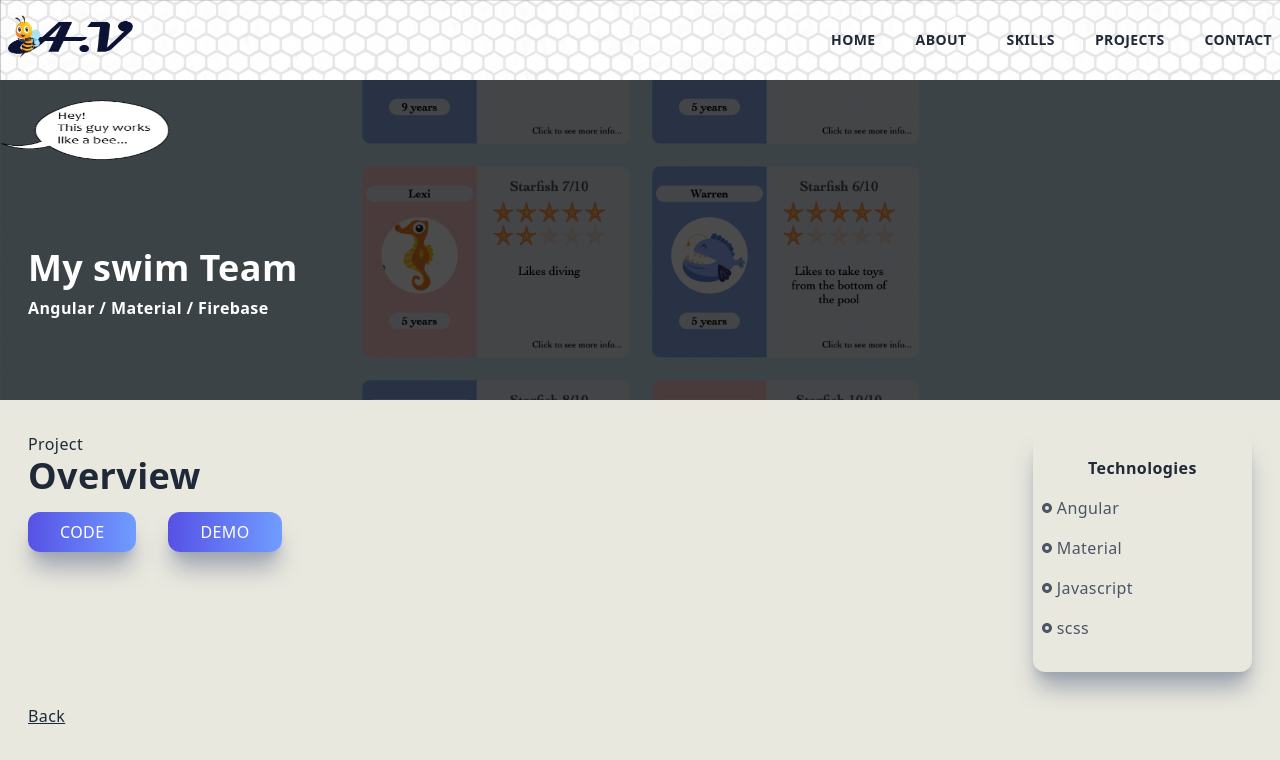
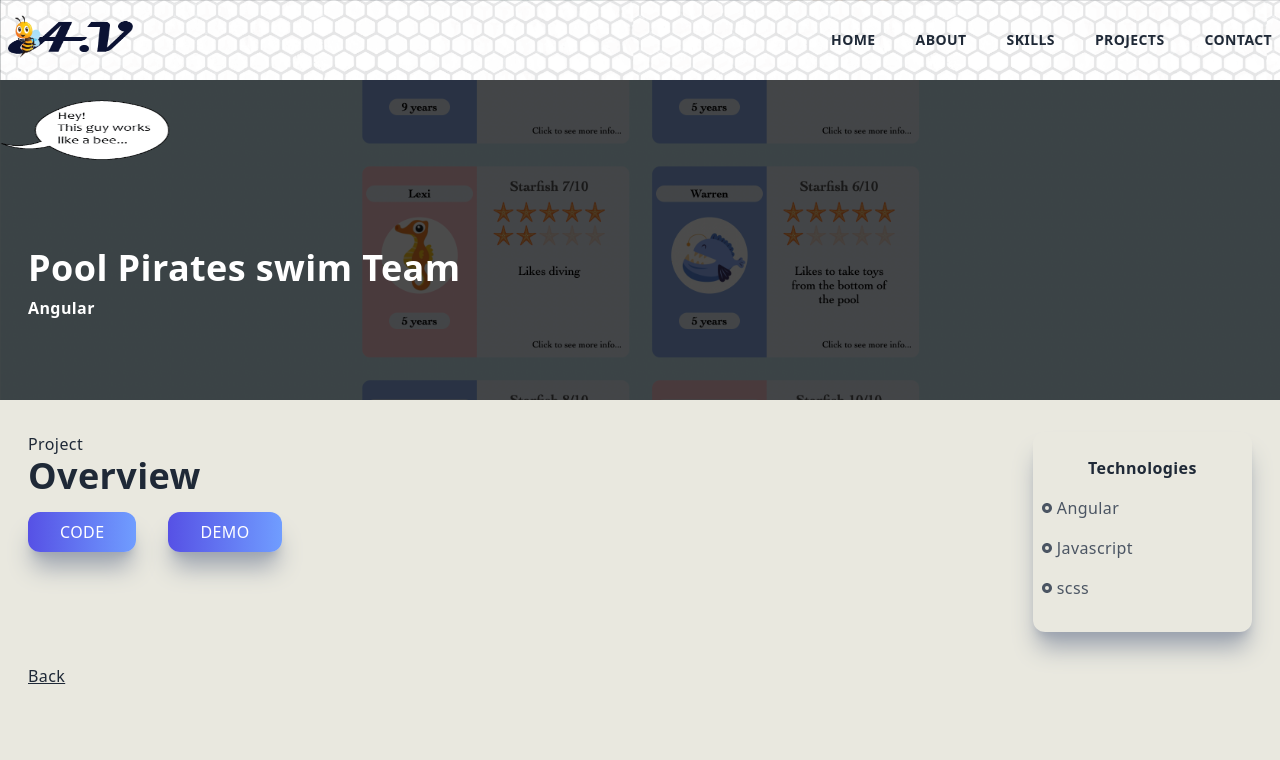
Before and after one commit to Akaki-Vashakidze/portfolio, a Next.js app: page /swimTeam in a window 1280 px wide. Shown: the top 760 px of the page. Built offline with nearby package versions, Linux system fonts and the light colour scheme.

Commit message:
changes in swimTeam

```diff
--- a/pages/swimTeam.jsx
+++ b/pages/swimTeam.jsx
@@ -17,8 +17,8 @@ const swimTeam = () => {
         alt='/'
       />
       <div className='absolute top-[70%] max-w-[1240px] w-full left-[50%] right-[50%] translate-x-[-50%] translate-y-[-50%] text-white z-10 p-2'>
-        <h2 className='py-2'>My swim Team</h2>
-        <h3>Angular / Material / Firebase</h3>
+        <h2 className='py-2'>Pool Pirates swim Team</h2>
+        <h3>Angular</h3>
       </div>
     </div>
 
@@ -29,14 +29,14 @@ const swimTeam = () => {
         <p>
         </p>
         <a
-          href='https://github.com/Akaki-Vashakidze/embassy-swim-team'
+          href='https://github.com/Akaki-Vashakidze/pool-pirates'
           target='_blank'
           rel='noreferrer'
         >
           <button className='px-8 py-2 mt-4 mr-8'>Code</button>
         </a>
         <a
-          href='https://embassy-swim-team.vercel.app/main?fbclid=IwAR2vrDOVTSu4zo9ZI23-ruEYXyVEi9u7aDJMUpRBoCpbcQ4qJJUzjWn4E1o'
+          href='https://pool-pirates.vercel.app/kids/kidsBoard'
           target='_blank'
           rel='noreferrer'
         >
@@ -49,9 +49,6 @@ const swimTeam = () => {
           <div className='grid grid-cols-3 md:grid-cols-1'>
             <p className='text-gray-600 py-2 flex items-center'>
               <RiRadioButtonFill className='pr-1' /> Angular
-            </p>
-            <p className='text-gray-600 py-2 flex items-center'>
-              <RiRadioButtonFill className='pr-1' /> Material
             </p>
             <p className='text-gray-600 py-2 flex items-center'>
               <RiRadioButtonFill className='pr-1' /> Javascript
```
